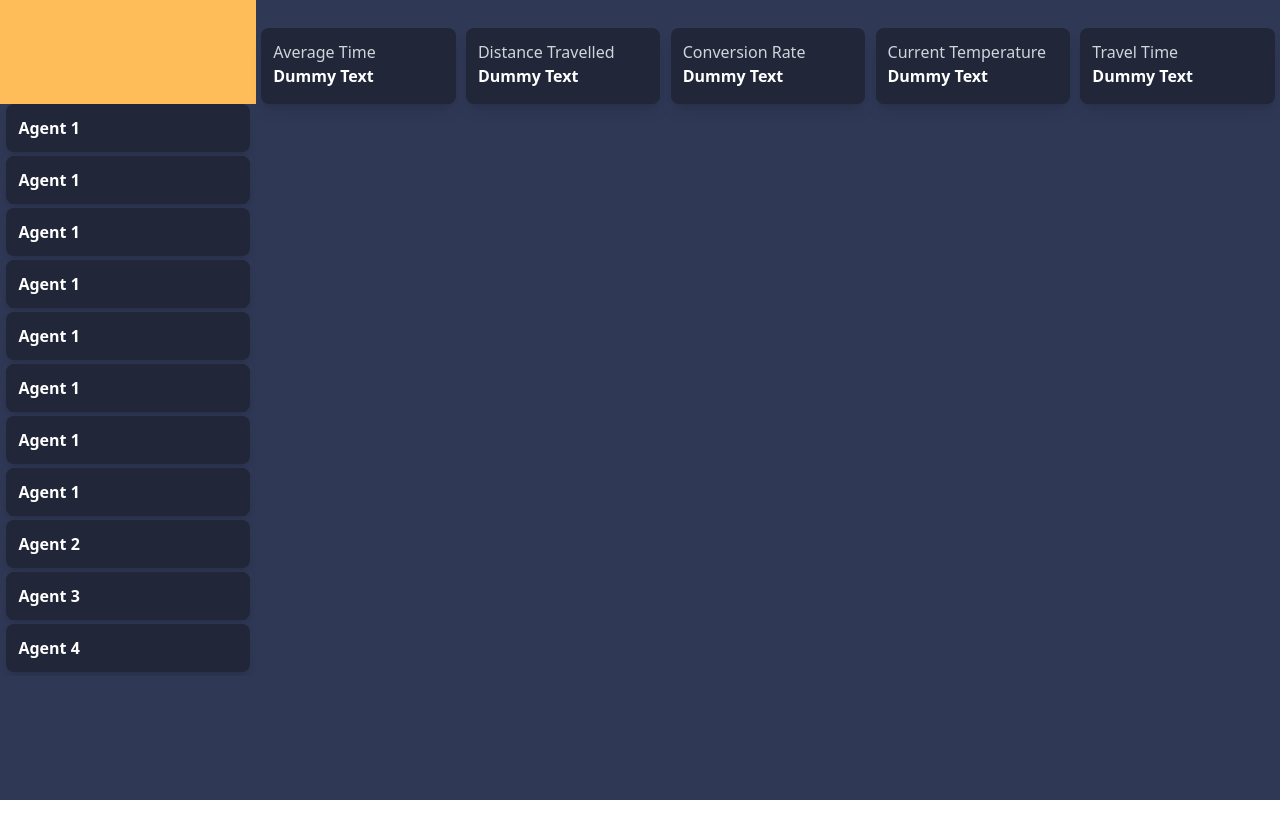
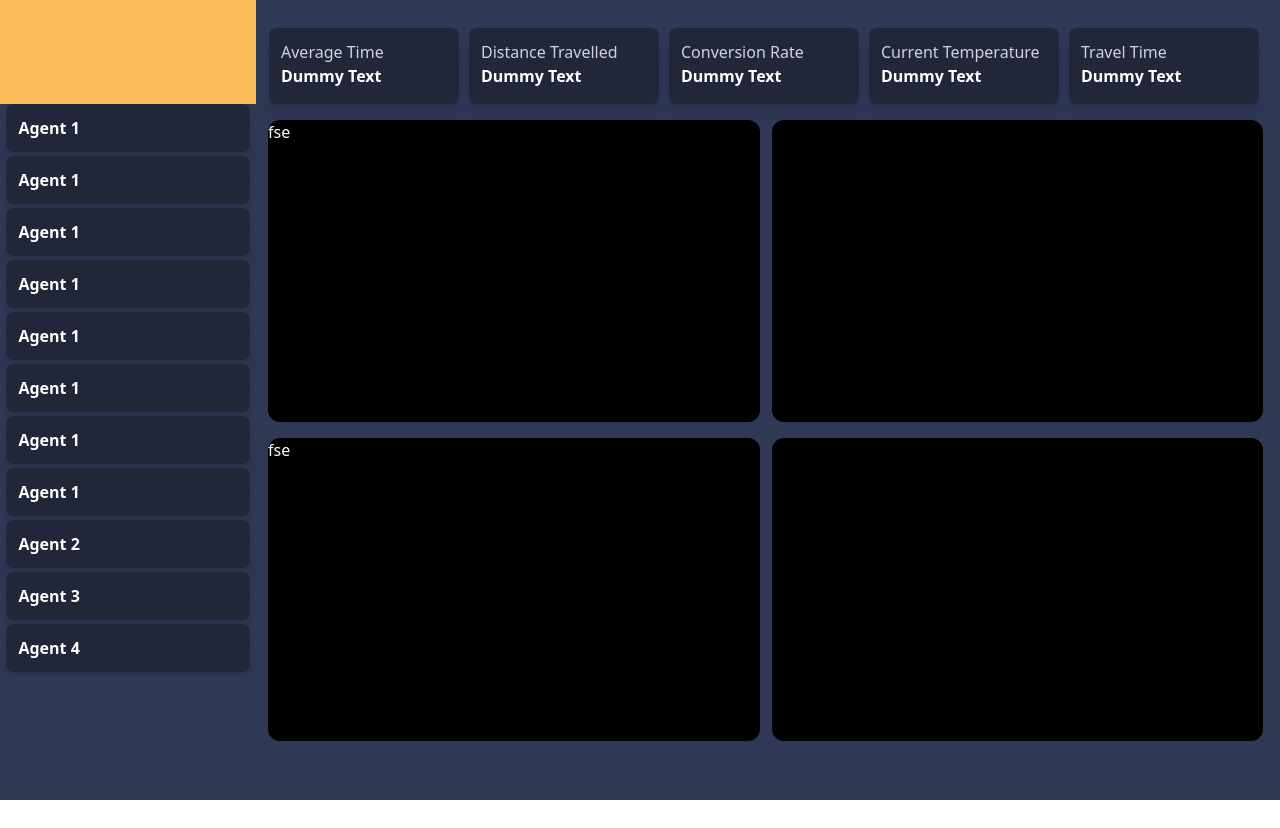
Before and after one commit to hackathon7sustainabledev/frontend, a Next.js app: page / in a window 1280 px wide. After the commit the page ends 800 px from the top, so only its background shows below. Built offline with nearby package versions, Linux system fonts and the light colour scheme.

Commit message:
aadha kaam

```diff
--- a/package.json
+++ b/package.json
@@ -11,7 +11,8 @@
   "dependencies": {
     "next": "12.2.5",
     "react": "18.2.0",
-    "react-dom": "18.2.0"
+    "react-dom": "18.2.0",
+    "recharts": "^2.1.14"
   },
   "devDependencies": {
     "autoprefixer": "^10.4.8",
--- a/pages/index.js
+++ b/pages/index.js
@@ -29,7 +29,7 @@ export default function Home() {
         </div>
       </div>
       <div class="flex-none w-[80vw] h-[100vh]">
-        <div className='flex h-[10vh] mt-7'>
+        <div className='flex ml-2 mr-4 h-[10vh] mt-7'>
             <Card>
             <p className='font-normal text-gray-300'>Average Time</p>
             <p className='text-white font-black'>Dummy Text</p>
@@ -51,8 +51,23 @@ export default function Home() {
             <p className='text-white font-black'>Dummy Text</p>
             </Card>
         </div>
-        <div className='h-[90vh]'>
-
+        <div className='h-[84vh] w-[100%] mt-3'>
+          <div className='flex h-[45%] w-[100%] mb-4'>
+            <div className='w-[48%] h-[100%] mr-3 ml-3 bg-black rounded-xl text-white'>
+fse
+            </div>
+            <div className='w-[48%] h-[100%] bg-black rounded-xl'>
+sfsf
+            </div>
+          </div>
+          <div className='flex h-[45%] w-[100%]'>
+            <div className='w-[48%] h-[100%] mr-3 ml-3 bg-black rounded-xl text-white'>
+fse
+            </div>
+            <div className='w-[48%] h-[100%] bg-black rounded-xl'>
+sfsf
+            </div>
+          </div>
         </div>
       </div>
 
```
Also changed, not shown: 1 other file (tests, documents, lock files or other folders).
